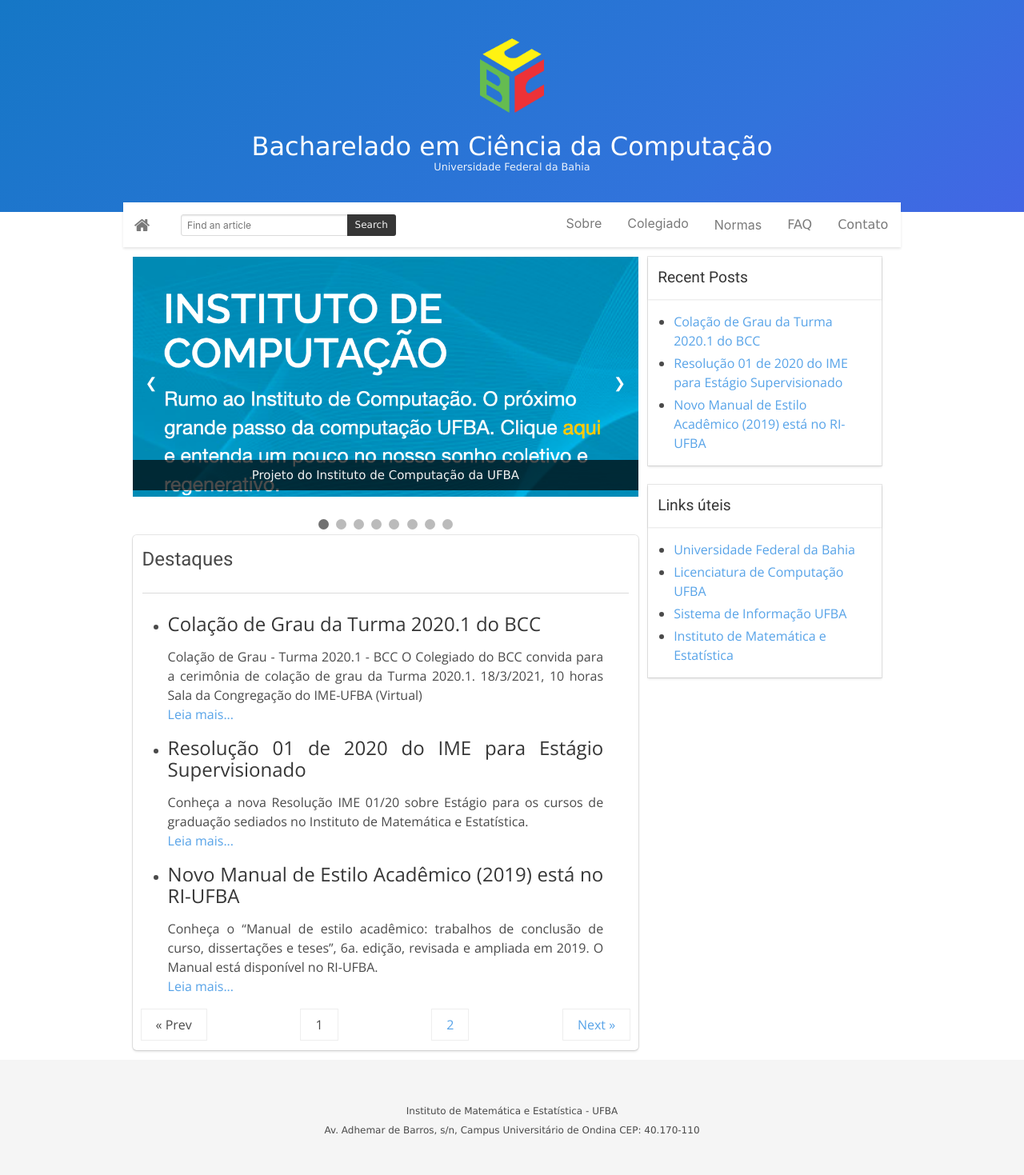
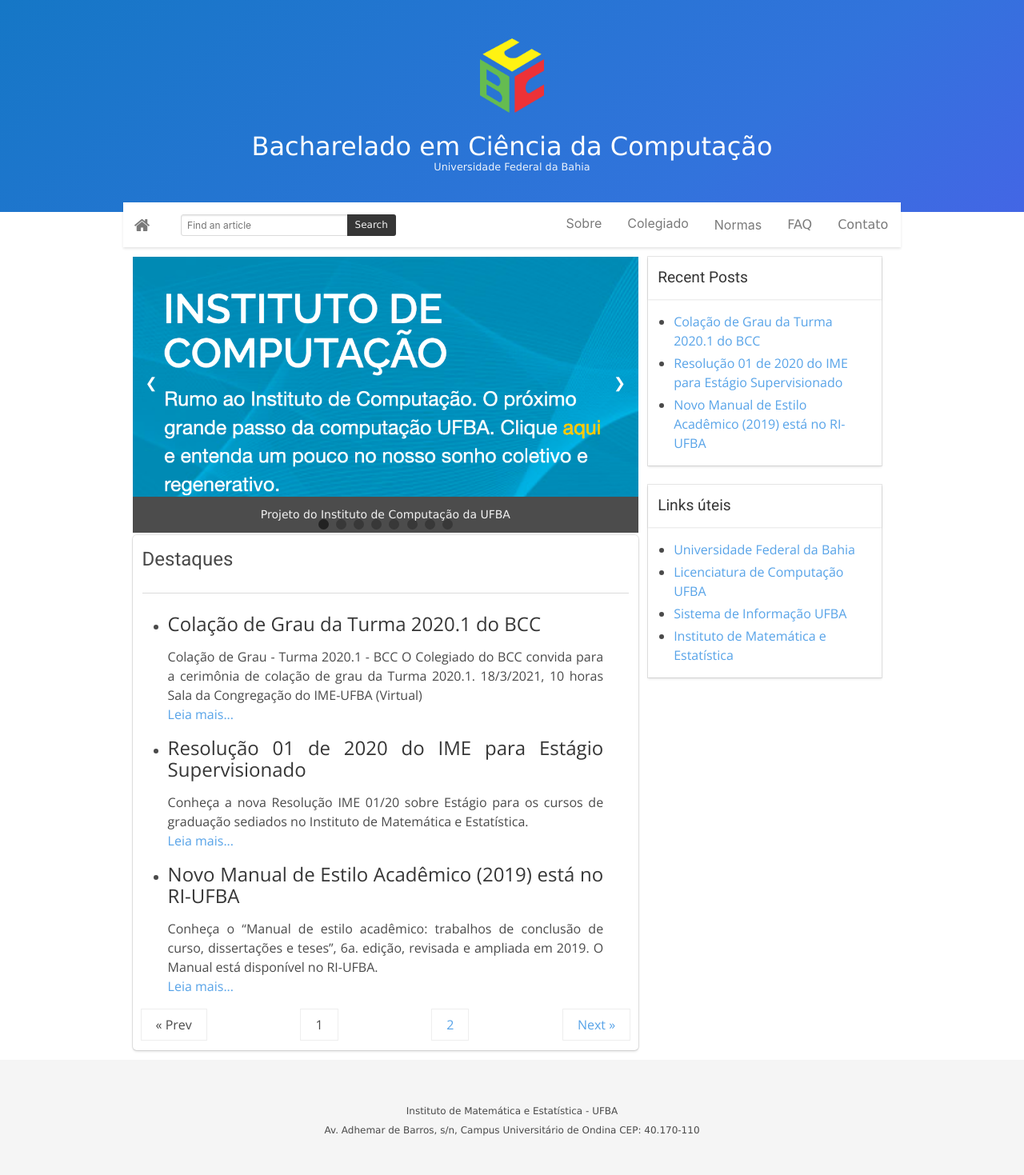
Before and after one commit to bcc-ufba/bcc-ufba.github.io, a Jekyll site: the page built from index.html, in a window 1280 px wide. Shown: the whole page at 80% size. Built offline with Jekyll 4.4.1, drawn with Linux system fonts in a browser that asks for light colours; the list of posts is cut into pages by our own code.

Commit message:
Update custom.css

```diff
--- a/assets/css/custom.css
+++ b/assets/css/custom.css
@@ -49,10 +49,10 @@
 /* Caption text */
 .text {
 	color: #f2f2f2;
-	font-size: 15px;
-	padding: 8px 12px;
+	font-size: 14px;
+	padding: 12px;
 	position: absolute;
-	bottom: 8px;
+	/* bottom: 8px; */
 	width: 100%;
 	text-align: center;
   background: rgba(0,0,0,0.7);
```
